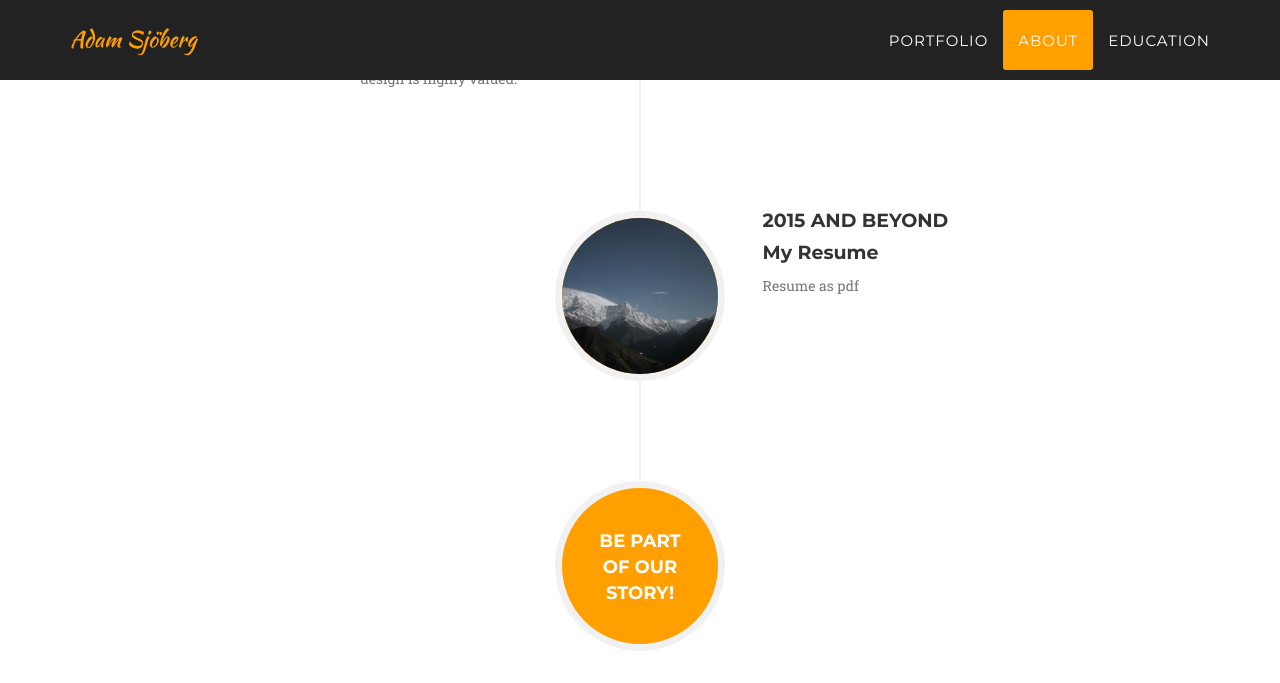
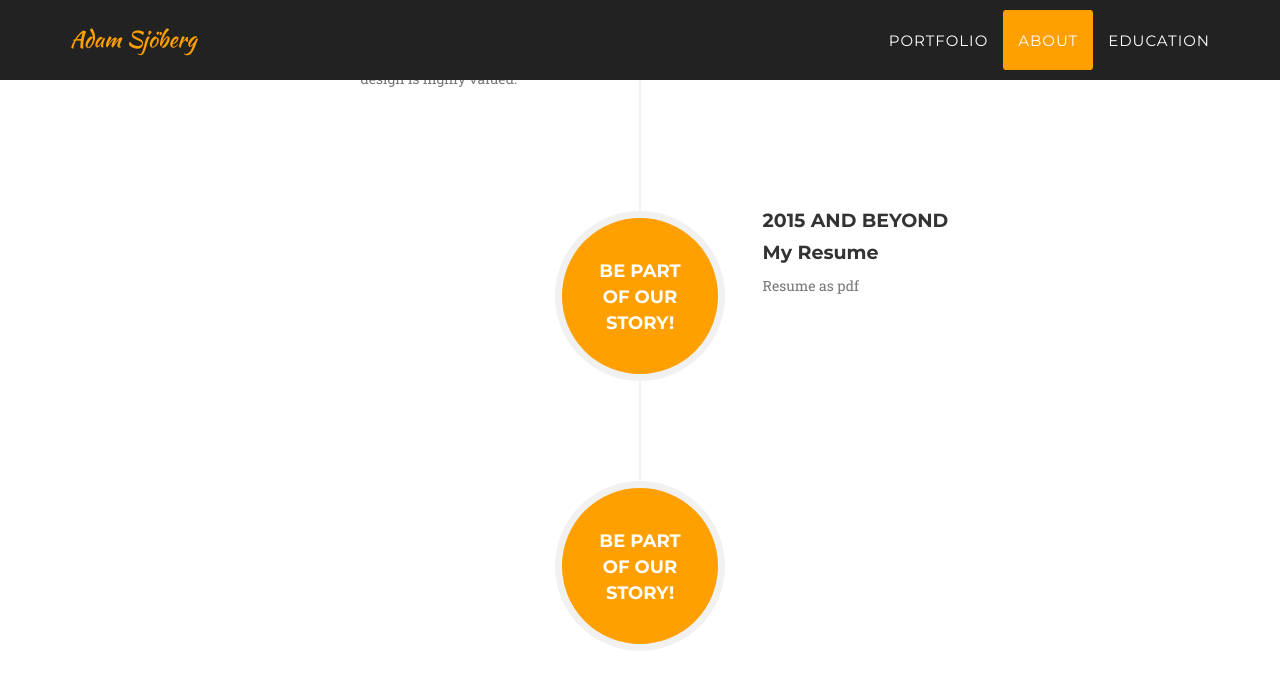
Before and after one commit to Adamsjoberg/Adamsjoberg.github.io, a Jekyll site: the page built from index.html, in a window 1280 px wide and 900 px high, scrolled down 2981 px. Shown: the top 683 px of the window. Built offline with Jekyll 4.4.1, drawn with Linux system fonts in a browser that asks for light colours; some web fonts are replaced.

Commit message:
about changes 2

```diff
--- a/_includes/about.html
+++ b/_includes/about.html
@@ -54,7 +54,9 @@
                         </li>
                         <li class="timeline-inverted">
                             <div class="timeline-image">
-                                <img class="img-circle img-responsive" src="img/about/4.jpg" alt="">
+                              <h4>Be Part
+                                  <br>Of Our
+                                  <br>Story!</h4>
                             </div>
                             <div class="timeline-panel">
                                 <div class="timeline-heading">
```
